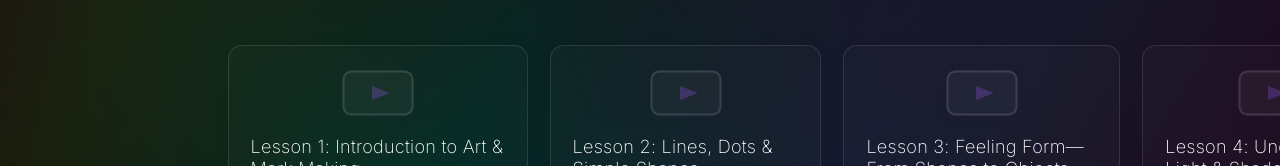
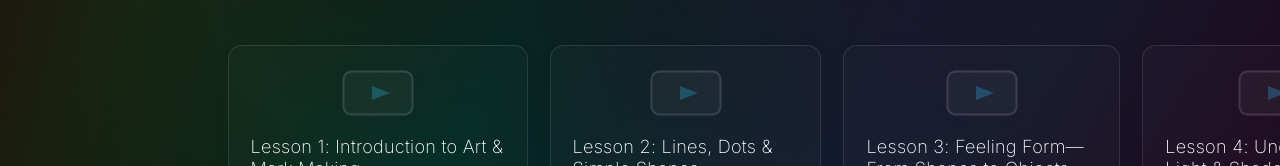
Before and after one commit to Workflow-Manager-admin/arteclipse-27298-9065a63c, a React (Create React App) app in the folder arteclipse/: page /lessons in a window 1280 px wide. Shown: the part 416-582 px from the top of the page. Built offline with nearby package versions, Linux system fonts and the light colour scheme; the HTML template or start-up script is replaced by a standard one.

Commit message:
Auto-commit: Changes as of 2025-05-29T12:51:00.670131+00:00

```diff
--- a/arteclipse/src/views/Lessons.js
+++ b/arteclipse/src/views/Lessons.js
@@ -95,7 +95,7 @@ function VideoThumbnail() {
     <div className="lesson-card-thumbnail" aria-label="Video thumbnail placeholder">
       <svg width="72" height="46" viewBox="0 0 72 46" fill="none" style={{ display: "block" }}>
         <rect x="1.5" y="1.5" width="69" height="43" rx="8" fill="rgba(255,255,255,0.018)" stroke="rgba(255,255,255,0.13)" strokeWidth="2"/>
-        <polygon points="30,16 48,23 30,30" fill="rgba(162,89,255,0.26)"/>
+        <polygon points="30,16 48,23 30,30" fill="rgba(46,196,253,0.26)"/>
       </svg>
     </div>
   );
```
Also changed, not shown: 1 other file (tests, documents, lock files or other folders).
